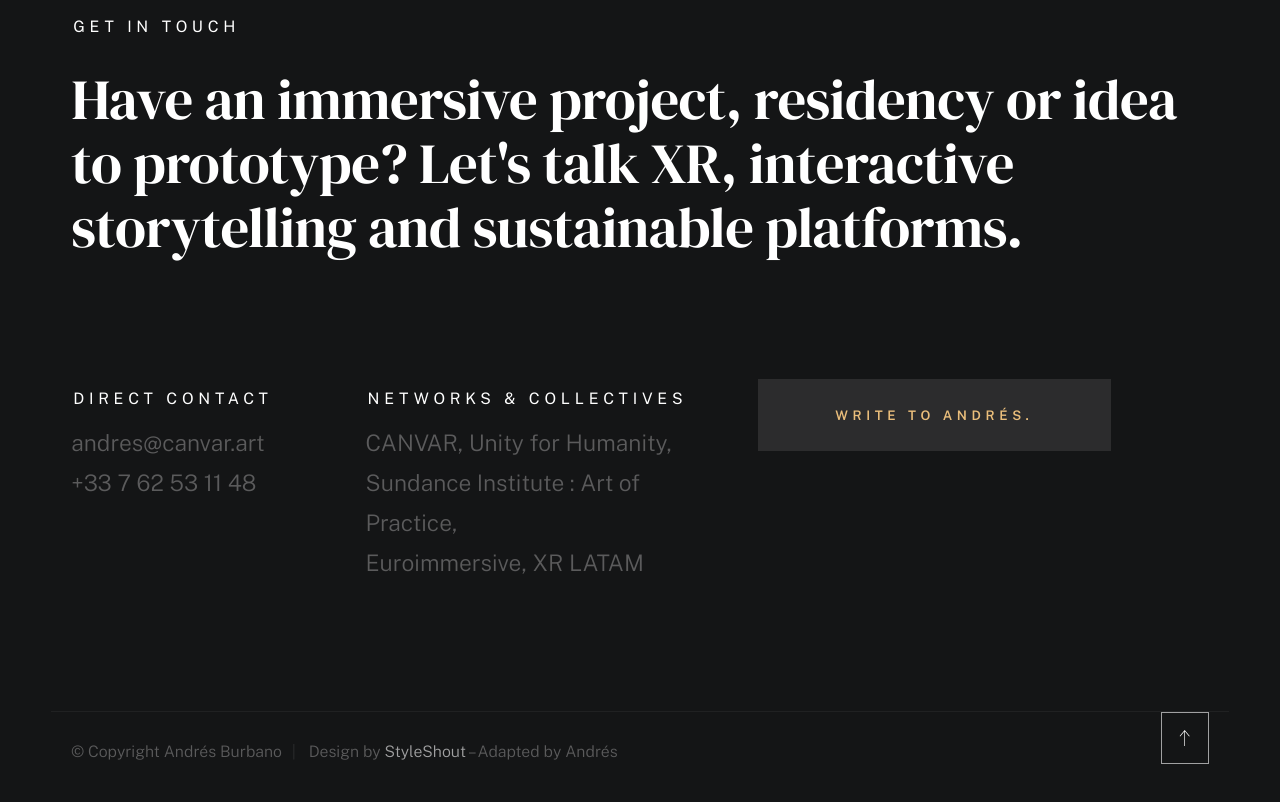
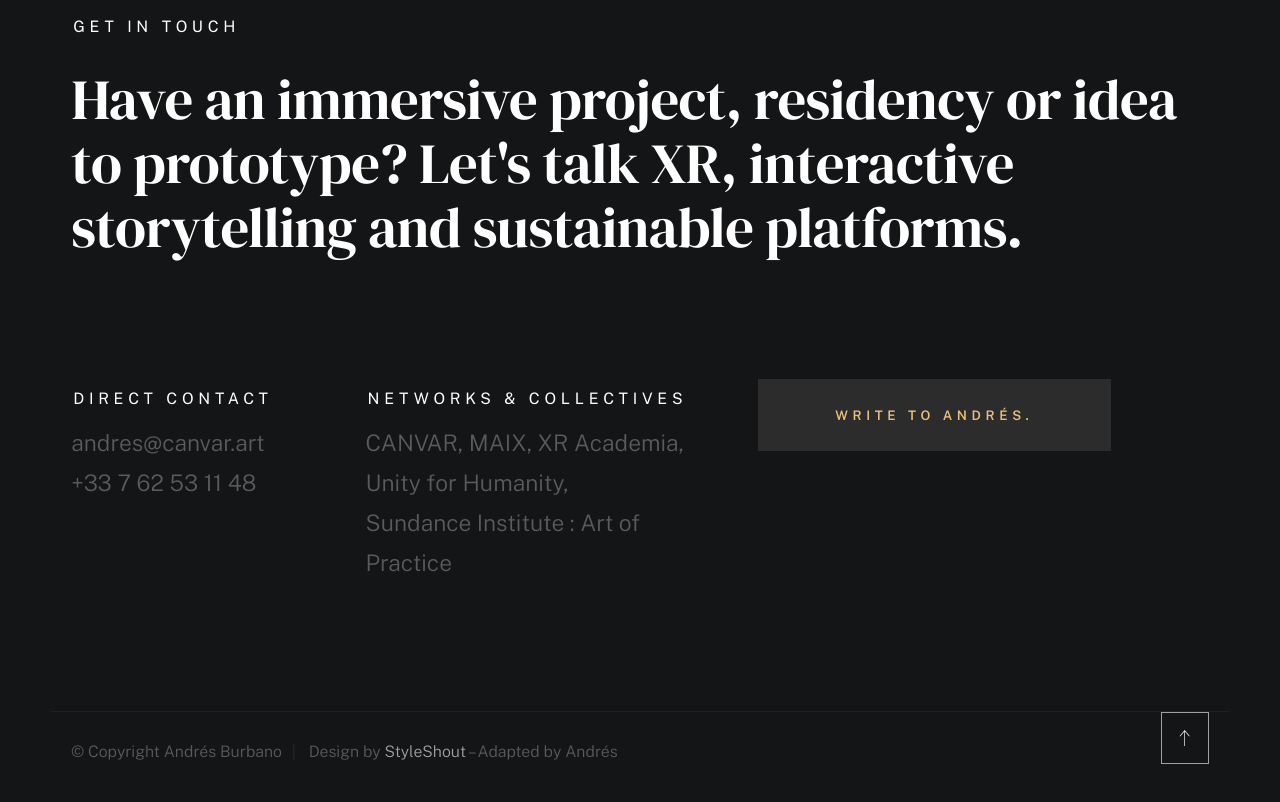
Before and after one commit to aburbanol/personal-webpage, a plain HTML site: page index.html in a window 1280 px wide. Shown: the part 5970-6772 px from the top of the page. Drawn offline with nearby package versions, Linux system fonts and the light colour scheme; a web font is replaced by a local one.

Commit message:
add xr academia link

```diff
--- a/index.html
+++ b/index.html
@@ -662,10 +662,10 @@
                         <h3 class="text-pretitle" data-i18n="contact.networks">Networks & collectives</h3>
                         <ul class="contact-social">
                             <li><a href="https://www.canvar.art/">CANVAR</a></li>
+                            <li><a href="https://maix.art/">MAIX</a></li>
+                            <li><a href="https://www.xracademia.com/">XR Academia</a></li>
                             <li><a href="https://unity.com/humanity">Unity for Humanity</a></li>
                             <li><a href="https://www.sundance.org/blogs/sundance-institutes-new-interdisciplinary-program-names-grantees-art-of-practice-fellows/">Sundance Institute : Art of Practice</a></li>
-                            <li><a href="https://www.euroxr-association.org/">Euroimmersive</a></li>
-                            <li><a href="https://www.xrlatam.com/">XR LATAM</a></li>
                         </ul>
                     </div>
                     <div class="column lg-4 md-12 contact-block">
```
